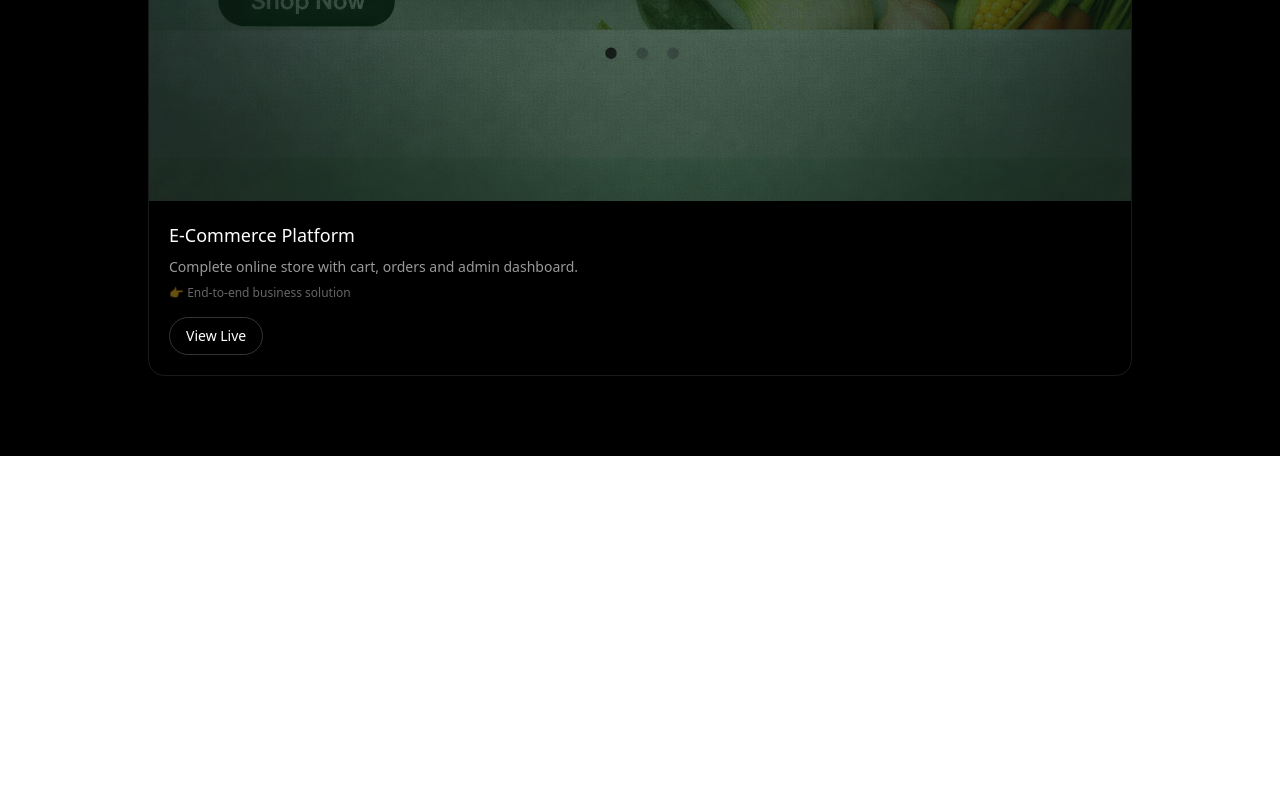
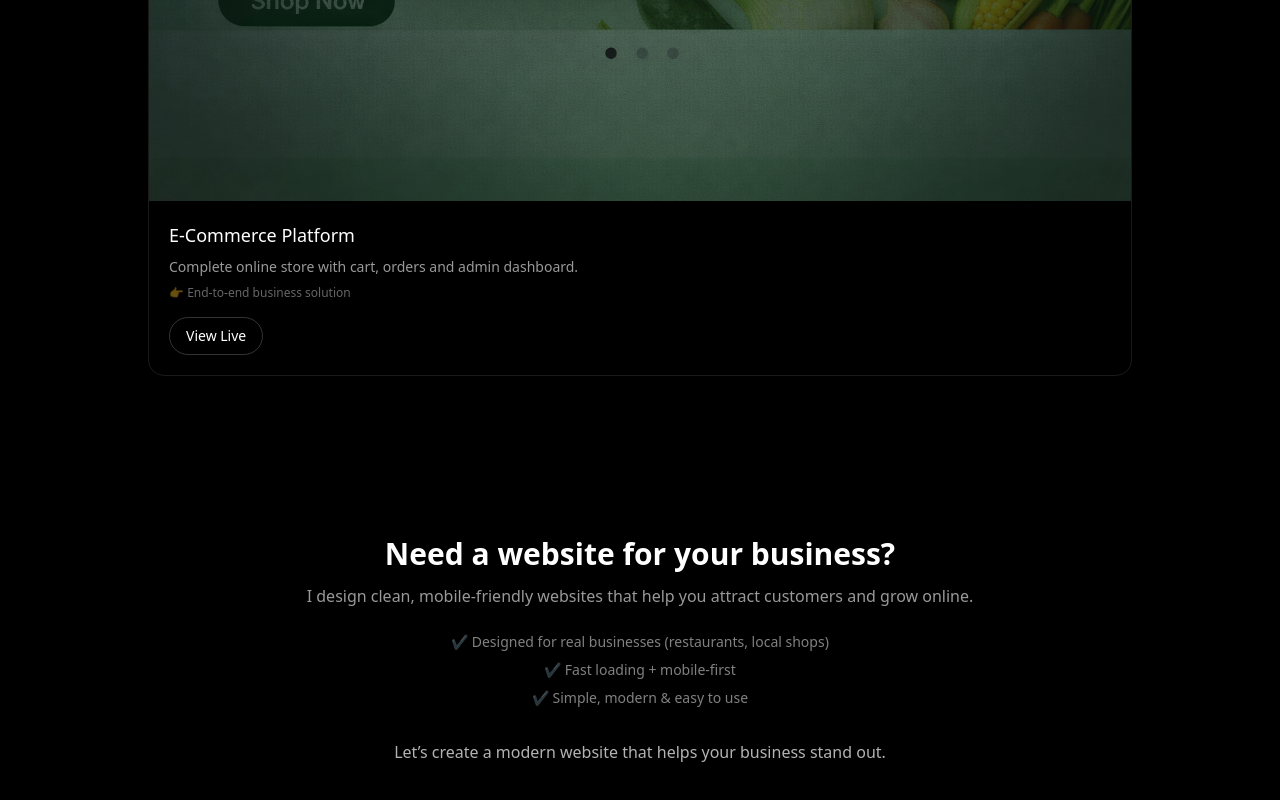
Before and after one commit to Tuhina-Paria/portfollio, a React (Vite) app: page / in a window 1280 px wide. Shown: the part 3581-4381 px from the top of the page. Before the commit the page ends 4037 px from the top, so only its background shows below. Built offline with nearby package versions, Linux system fonts and the light colour scheme.

Commit message:
add contact page

```diff
--- a/src/App.jsx
+++ b/src/App.jsx
@@ -2,7 +2,7 @@ import Navbar from "./components/Navbar";
 import Hero from "./components/Hero";
 import About from "./components/About";
 import Projects from "./components/Projects";
-// import Contact from "./components/Contact";
+import Contact from "./components/Contact";
 
 export default function App() {
   return (
@@ -15,7 +15,7 @@ export default function App() {
         <Hero />
         <About />
         <Projects />
-        {/* <Contact /> */}
+        <Contact />
       </main>
     </div>
   );
--- a/src/components/Contact.jsx
+++ b/src/components/Contact.jsx
@@ -1,61 +1,44 @@
-// import { motion } from "framer-motion";
+import { motion } from "framer-motion";
 
-// export default function Contact() {
-//   return (
-//     <section
-//       id="contact"
-//       className="py-20 bg-black text-white px-4"
-//     >
-//       <div className="max-w-3xl mx-auto text-center">
+export default function Contact() {
+  return (
+    <section
+      id="contact"
+      className="py-20 bg-black text-white px-4"
+    >
+      <div className="max-w-3xl mx-auto text-center">
 
-//         {/* HEADING */}
-//         <motion.h2
-//           initial={{ opacity: 0, y: 15 }}
-//           whileInView={{ opacity: 1, y: 0 }}
-//           className="text-2xl sm:text-3xl font-semibold leading-snug"
-//         >
-//           Need a website for your business?
-//         </motion.h2>
+        {/* HEADING */}
+        <motion.h2
+          initial={{ opacity: 0, y: 15 }}
+          whileInView={{ opacity: 1, y: 0 }}
+          className="text-2xl sm:text-3xl font-semibold leading-snug"
+        >
+          Need a website for your business?
+        </motion.h2>
 
-//         {/* SUBTEXT */}
-//         <p className="text-white/60 mt-3 text-sm sm:text-base leading-relaxed">
-//           I design clean, mobile-friendly websites that help you
-//           attract customers and grow online.
-//         </p>
+        {/* SUBTEXT */}
+        <p className="text-white/60 mt-3 text-sm sm:text-base leading-relaxed">
+          I design clean, mobile-friendly websites that help you
+          attract customers and grow online.
+        </p>
 
-//         {/* 🔥 VALUE POINTS */}
-//         <div className="mt-6 space-y-2 text-xs sm:text-sm text-white/50">
-//           <p>✔ Designed for real businesses (restaurants, local shops)</p>
-//           <p>✔ Fast loading + mobile-first</p>
-//           <p>✔ Simple, modern & easy to use</p>
-//         </div>
+        {/* 🔥 VALUE POINTS */}
+        <div className="mt-6 space-y-2 text-xs sm:text-sm text-white/50">
+          <p>✔ Designed for real businesses (restaurants, local shops)</p>
+          <p>✔ Fast loading + mobile-first</p>
+          <p>✔ Simple, modern & easy to use</p>
+        </div>
 
-//         {/* 🔥 CTA BUTTON */}
-//         <div className="mt-8">
-//           <a
-//             href="https://wa.me/?text=Hi%20Tuhina,%20I%20want%20a%20website%20for%20my%20business"
-//             target="_blank"
-//             className="
-//               inline-block
-//               w-full sm:w-auto
-//               bg-white text-black
-//               px-8 py-3
-//               rounded-full
-//               text-sm font-medium
-//               active:scale-95
-//               transition
-//             "
-//           >
-//             Chat on WhatsApp
-//           </a>
-//         </div>
+        {/* 🔥 CTA BUTTON */}
+        <div className="mt-8">
+         <p className="text-white/70 text-sm sm:text-base">
+  Let’s create a modern website that helps your business stand out.
+ </p>
 
-//         {/* 🔥 URGENCY (IMPORTANT)
-//         <p className="mt-5 text-xs text-white/40">
-//           ⚡ Currently taking limited projects this month
-//         </p> */}
+        </div>
 
-//       </div>
-//     </section>
-//   );
-// }
+      </div>
+    </section>
+  );
+}
```
